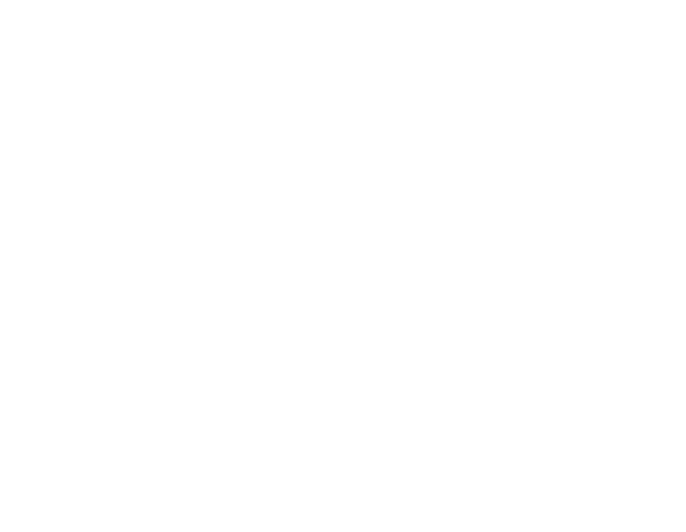
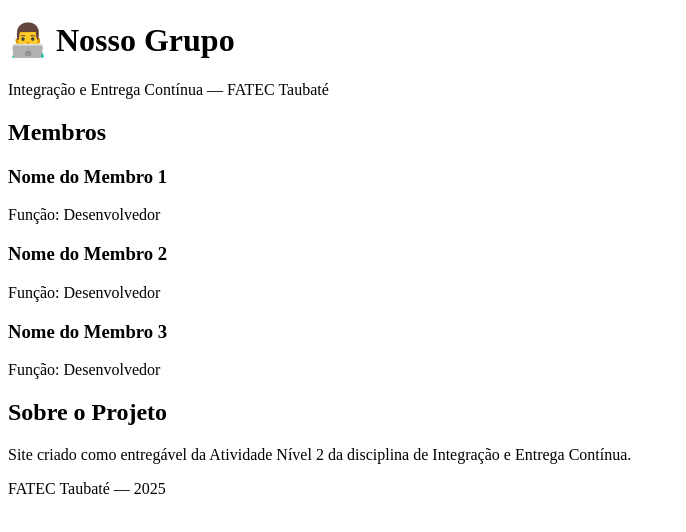
Before and after one commit to GlendaBrilliant/site-grupo, a plain HTML site: page src/index.html in a window 1280 px wide. Shown: the whole page, without its empty margins (0-686 px from the left). Drawn offline with Linux system fonts and the light colour scheme.

Commit message:
feat: cria estrutura base do site

```diff
--- a/src/index.html
+++ b/src/index.html
@@ -1 +1,47 @@
 <!-- em construção -->
+<!DOCTYPE html>
+<html lang="pt-br">
+<head>
+    <meta charset="UTF-8">
+    <meta name="viewport" content="width=device-width, initial-scale=1.0">
+    <title>Nosso Grupo</title>
+    <link rel="stylesheet" href="style.css">
+</head>
+<body>
+
+    <header>
+        <h1>👨‍💻 Nosso Grupo</h1>
+        <p>Integração e Entrega Contínua — FATEC Taubaté</p>
+    </header>
+
+    <section id="membros">
+        <h2>Membros</h2>
+
+        <div class="card">
+            <h3>Nome do Membro 1</h3>
+            <p>Função: Desenvolvedor</p>
+        </div>
+
+        <div class="card">
+            <h3>Nome do Membro 2</h3>
+            <p>Função: Desenvolvedor</p>
+        </div>
+
+        <div class="card">
+            <h3>Nome do Membro 3</h3>
+            <p>Função: Desenvolvedor</p>
+        </div>
+
+    </section>
+
+    <section id="projeto">
+        <h2>Sobre o Projeto</h2>
+        <p>Site criado como entregável da Atividade Nível 2 da disciplina de Integração e Entrega Contínua.</p>
+    </section>
+
+    <footer>
+        <p>FATEC Taubaté — 2025</p>
+    </footer>
+
+</body>
+</html>
```
